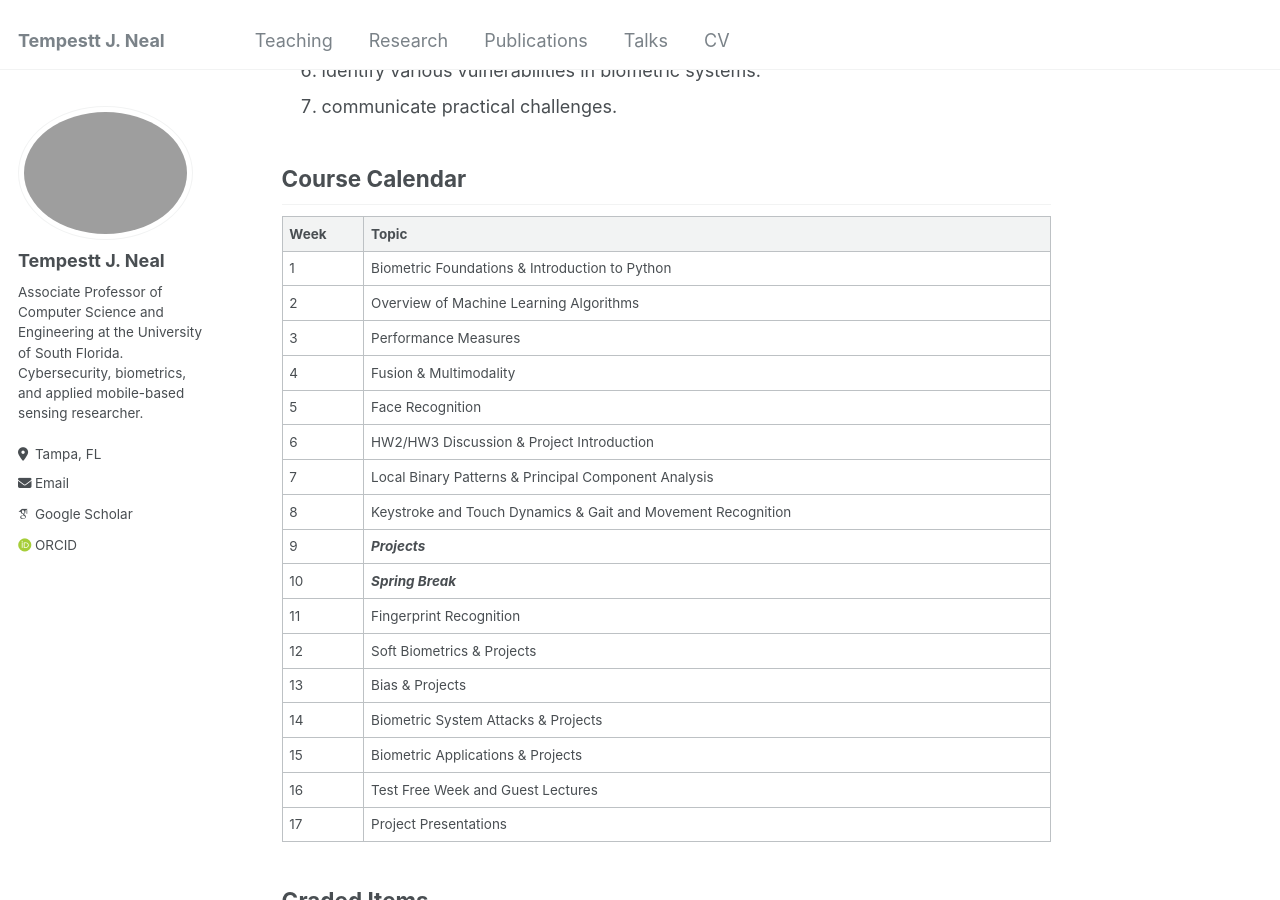
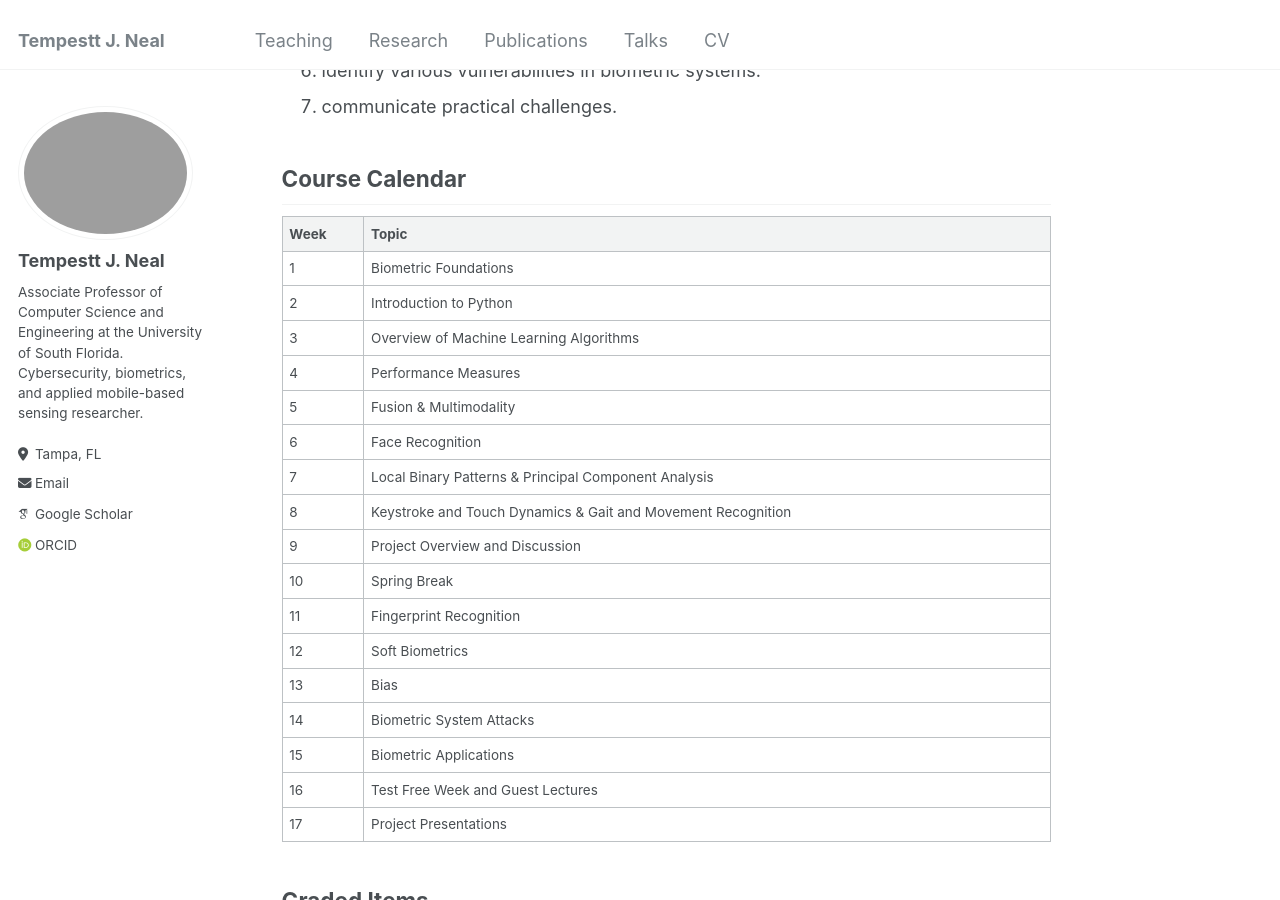
Before and after one commit to tempestt-neal/home, a Jekyll site: the page built from _teaching/mobile-biometrics.md, in a window 1280 px wide and 900 px high, scrolled down 941 px. Built offline with Jekyll 4.4.1, drawn with Linux system fonts in a browser that asks for light colours; some web fonts are replaced.

Commit message:
Update mobile-biometrics.md

```diff
--- a/_teaching/mobile-biometrics.md
+++ b/_teaching/mobile-biometrics.md
@@ -32,21 +32,21 @@ Students will demonstrate the ability to:
 
 | Week | Topic                                                                                     |
 |------|-------------------------------------------------------------------------------------------|
-| 1    | Biometric Foundations & Introduction to Python                                            |
-| 2    | Overview of Machine Learning Algorithms                                                   |
-| 3    | Performance Measures                                                                      |
-| 4    | Fusion & Multimodality                                                                    |
-| 5    | Face Recognition                                                                          |
-| 6    | HW2/HW3 Discussion & Project Introduction                                                 |
+| 1    | Biometric Foundations                                              |
+| 2    |                    Introduction to Python                                |
+| 3    |                                  Overview of Machine Learning Algorithms                                     |
+| 4    |                  Performance Measures                                                   |
+| 5    |                Fusion & Multimodality                                                           |
+| 6    |          Face Recognition                                       |
 | 7    | Local Binary Patterns & Principal Component Analysis                                      |
 | 8    | Keystroke and Touch Dynamics & Gait and Movement Recognition                              |
-| 9    | ***Projects***                                                                            |
-| 10   | ***Spring Break***                                                                        |
+| 9    | Project Overview and Discussion                                                                            |
+| 10   | Spring Break                                                                        |
 | 11   | Fingerprint Recognition                                                                   |
-| 12   | Soft Biometrics & Projects                                                                |
-| 13   | Bias & Projects                                                                           |
-| 14   | Biometric System Attacks & Projects                                                       |
-| 15   | Biometric Applications & Projects                                                         |
+| 12   | Soft Biometrics                                                                |
+| 13   | Bias                                                                            |
+| 14   | Biometric System Attacks                                                        |
+| 15   | Biometric Applications                                                          |
 | 16   | Test Free Week and Guest Lectures                                                         |
 | 17   | Project Presentations                                                                     |
 
```
